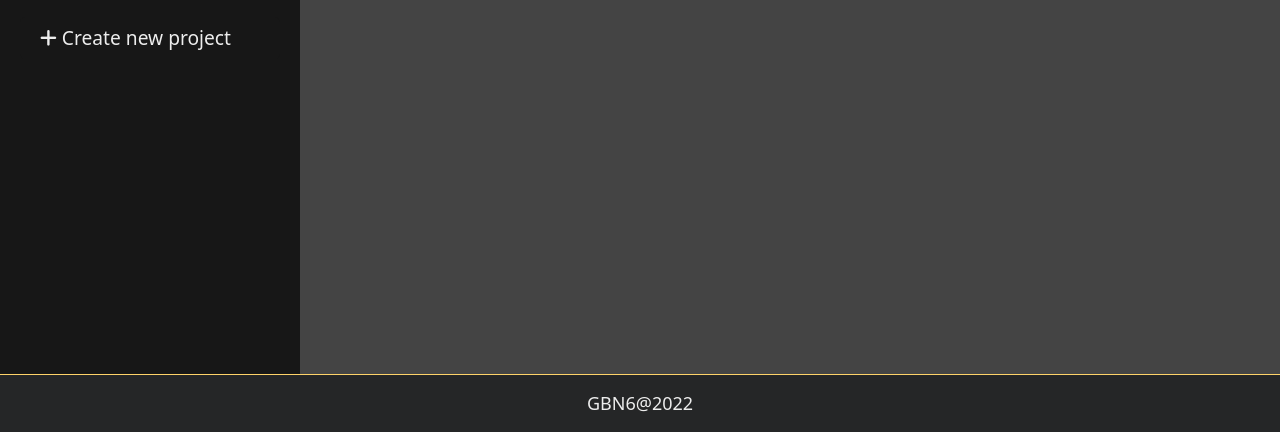
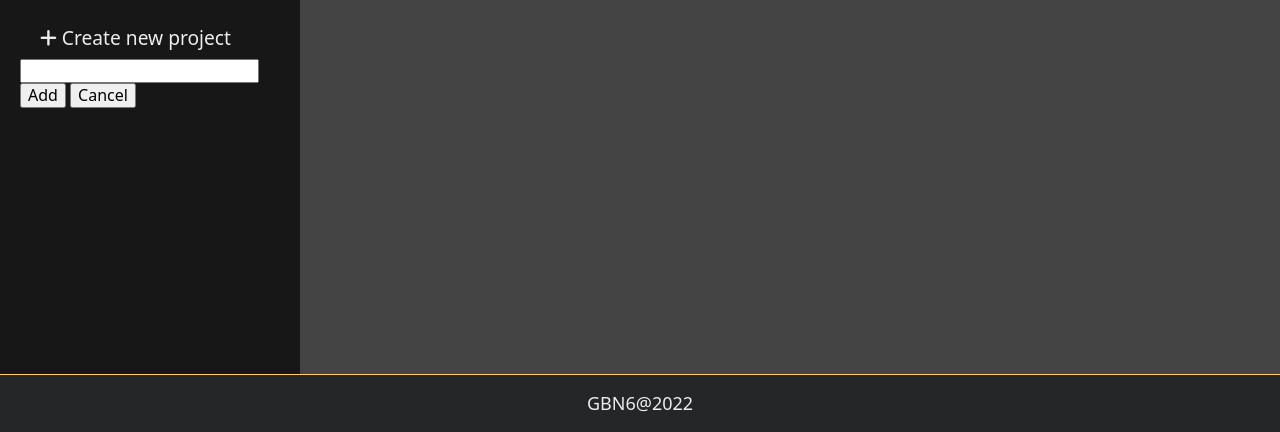
Before and after one commit to GBN6/To-Do-List, a website built with webpack: page dist/index.html in a window 1280 px wide. Shown: the part 376-808 px from the top of the page. Built offline with nearby package versions, Linux system fonts and the light colour scheme.

Commit message:
Add new project input

```diff
--- a/src/index.js
+++ b/src/index.js
@@ -4,6 +4,7 @@ import Project from "./project";
 
 let test = new Tasks("Try This", "Attempt to make a todo", new Date().toDateString(), "High", true);
 
-console.log(test);
-test.toggleCompleted();
-console.log(test);
+let test2 = new Project('New Project');
+
+test2.addTask("Try This", "Attempt to make a todo", new Date().toDateString(), "High", true);
+console.log(test2);
--- a/src/project.js
+++ b/src/project.js
@@ -6,7 +6,6 @@ class Project {
         this.tasksList = [];
     }
 
-
     addTask(title, info, dueDate, priority) {
         this.tasksList.push(new Tasks(title, info, dueDate, priority));
     }
```
Also changed, not shown: dist/index.html, dist/main.js, src/dom.js (added).
